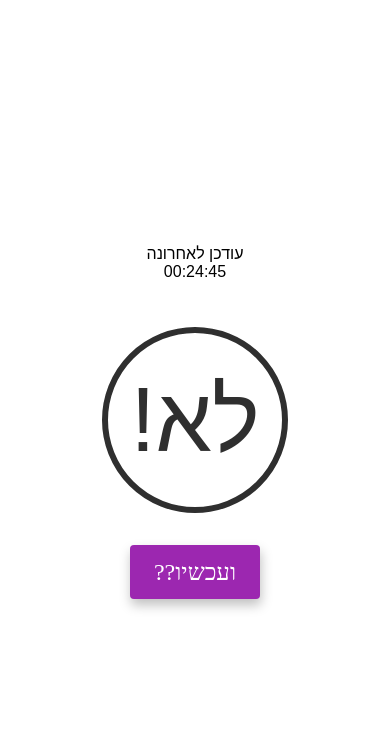
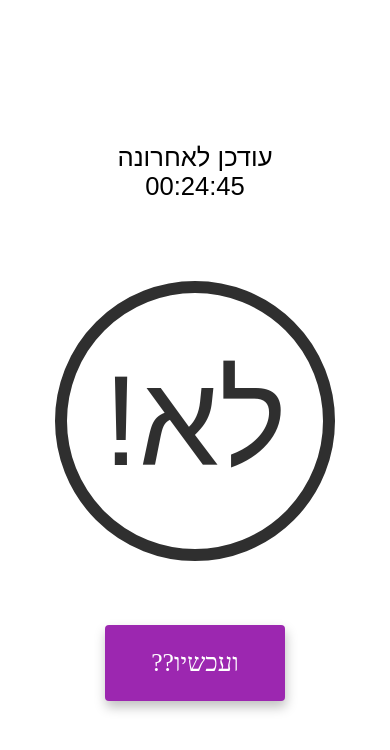
Before and after one commit to dortaldt/portfolio_git, a plain HTML site: page pages/dafna.html in a window 390 px wide. Drawn offline with Linux system fonts and the light colour scheme; a web font is replaced by a local one.

Commit message:
mobile friendly

```diff
--- a/css/dafna.css
+++ b/css/dafna.css
@@ -1,11 +1,12 @@
 body {
 	font-family: 'Alef', sans-serif;
+	font-size:16px;
 }
 
 button {
-	height: 54px;
-    width: 130px;
-    font-size: 24px;
+    height: 3em;
+    width: 7em;
+    font-size: 1em;
     font-family: alef;
     border: none;
     color: white;
@@ -26,30 +27,26 @@ button:hover {
 .wraper{
 	height: 100%;
 	display: flex;
-
 }
 
 .loader-cont {
-	height: 30px;
-	line-height: 30px;
-	font-size: 24px;
+	height: 4rem;
+	line-height: 4rem ;
+	font-size: 3rem;
 	display: flex;
 	justify-content: space-around;
 	font-style: italic;
 }
 
 .content {
+	font-size: 1.6em;
 	margin: auto;
-	max-width: 200px;
 	text-align: center;
-}
-
-#answer {
-	font-size: 36px;
 }
 
 .loader {
 	display: none;
+	font-weight: 700
 }
 
 .show {
@@ -57,14 +54,20 @@ button:hover {
 }
 
 .no {
-    border: 6px solid;
+    border: 12px solid;
     color: #2f2f2f;
-    font-size: 90px;
-    border-radius: 101px;
-    height: 174px;
-    width: 174px;
-    line-height: 174px;
+    font-size: 8rem;
+    border-radius: 360px;
+    height: 256px;
+    width: 256px;
+    line-height: 16rem;
     text-align: center;
     vertical-align: middle;
-    margin: 16px auto 32px auto;
+    margin: 1rem auto 4rem auto;
 }
+
+@media only screen and (max-device-width: 770px) {
+    body {
+        font-size: 34px;
+    }
+}
--- a/pages/dafna.html
+++ b/pages/dafna.html
@@ -5,7 +5,7 @@
 <body>
 	<div class="wraper">
 		<div class="content">
-			עודכן לאחרונה
+			<div id="last">עודכן לאחרונה</div>
 			<div id="update">
 			</div>
 			<div>
```
